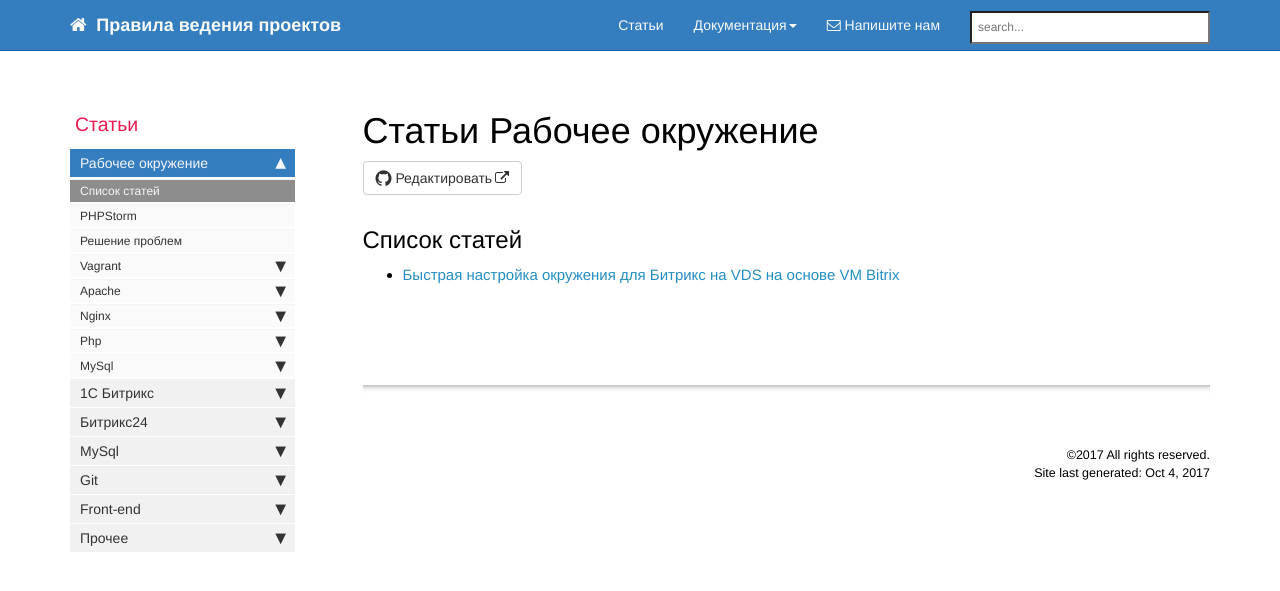
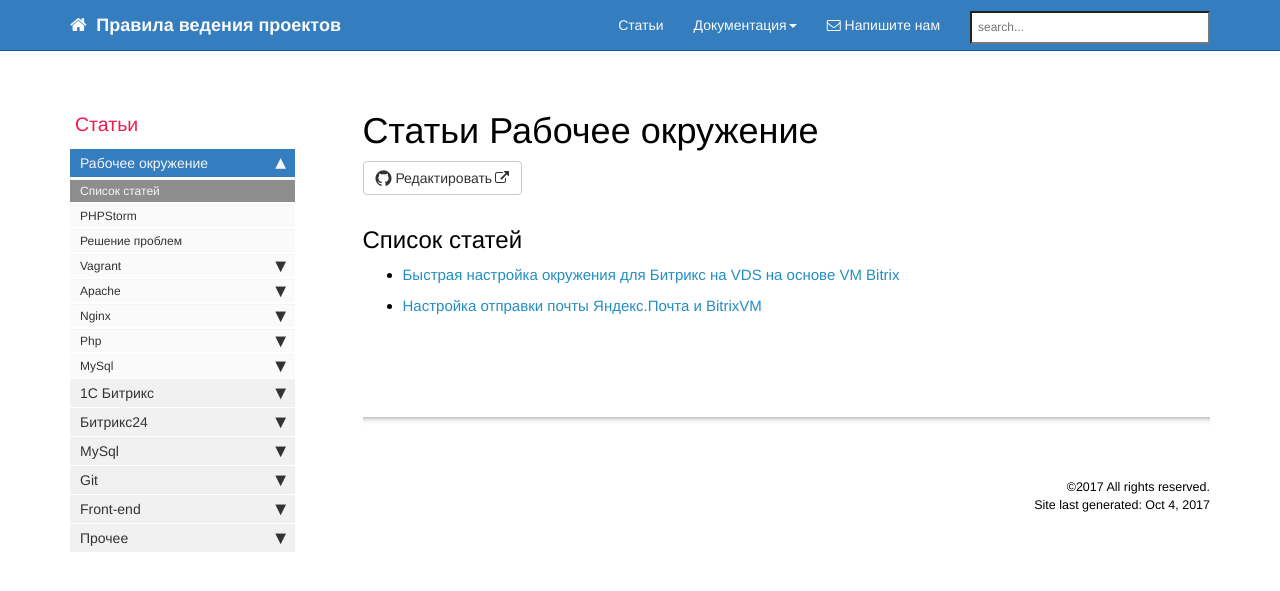
Before and after one commit to gdecider/gdecider.github.io, a Jekyll site: the page built from pages/articles/articles-g-env.md, in a window 1280 px wide. Shown: the top 591 px of the page. Built offline with Jekyll 4.4.1, drawn with Linux system fonts in a browser that asks for light colours; nearby versions of some CDN libraries; comment, search, counter and statistics services are not loaded.

Commit message:
Update articles-g-env.md

```diff
--- a/pages/articles/articles-g-env.md
+++ b/pages/articles/articles-g-env.md
@@ -10,3 +10,4 @@ folder: articles
 ## Список статей
 
 * [Быстрая настройка окружения для Битрикс на VDS на основе VM Bitrix](/articles-env-bitrix-vm-fast-setup-vds.html)
+* [Настройка отправки почты Яндекс.Почта и BitrixVM](/articles-env-bitrix-vm-mail-config.html)
```
